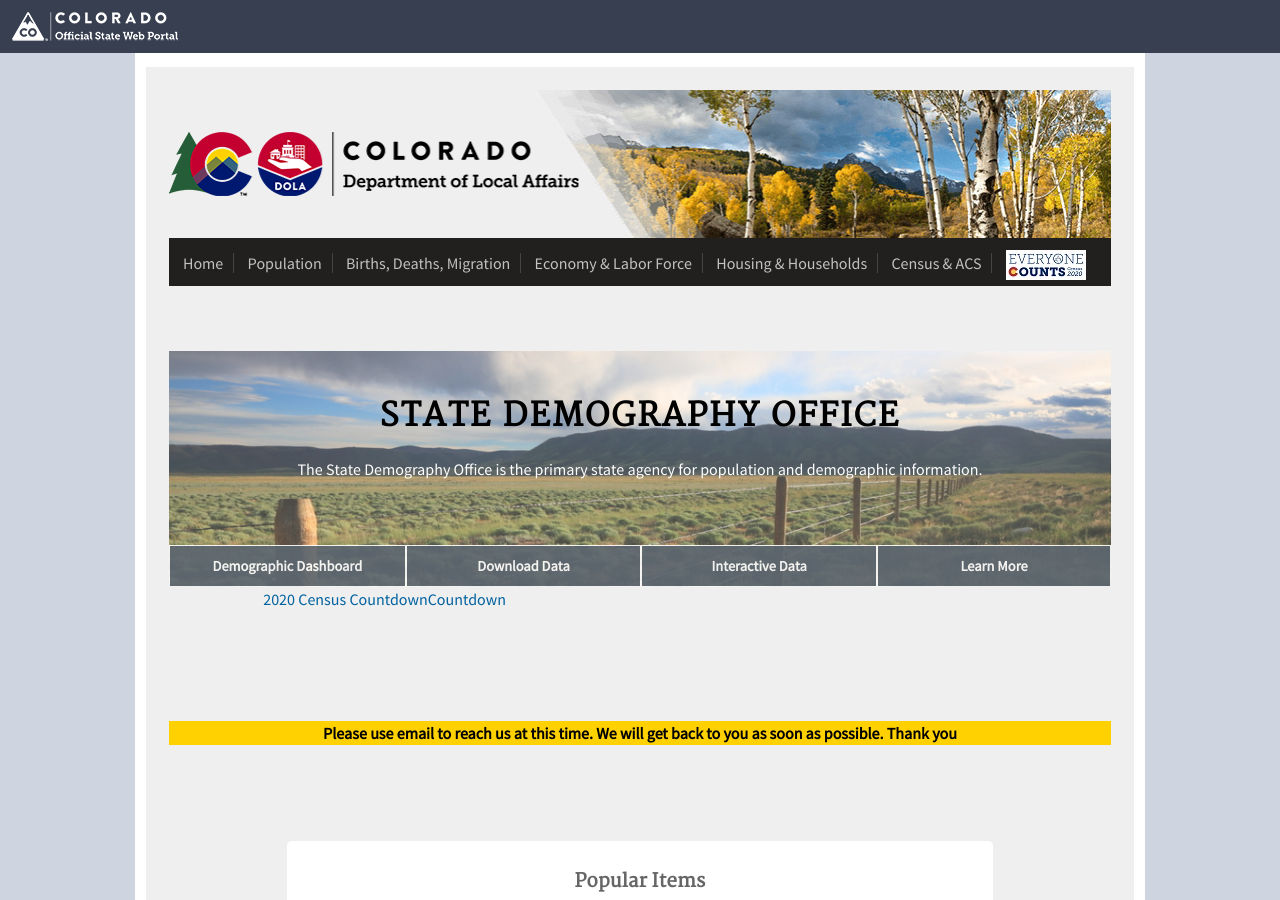
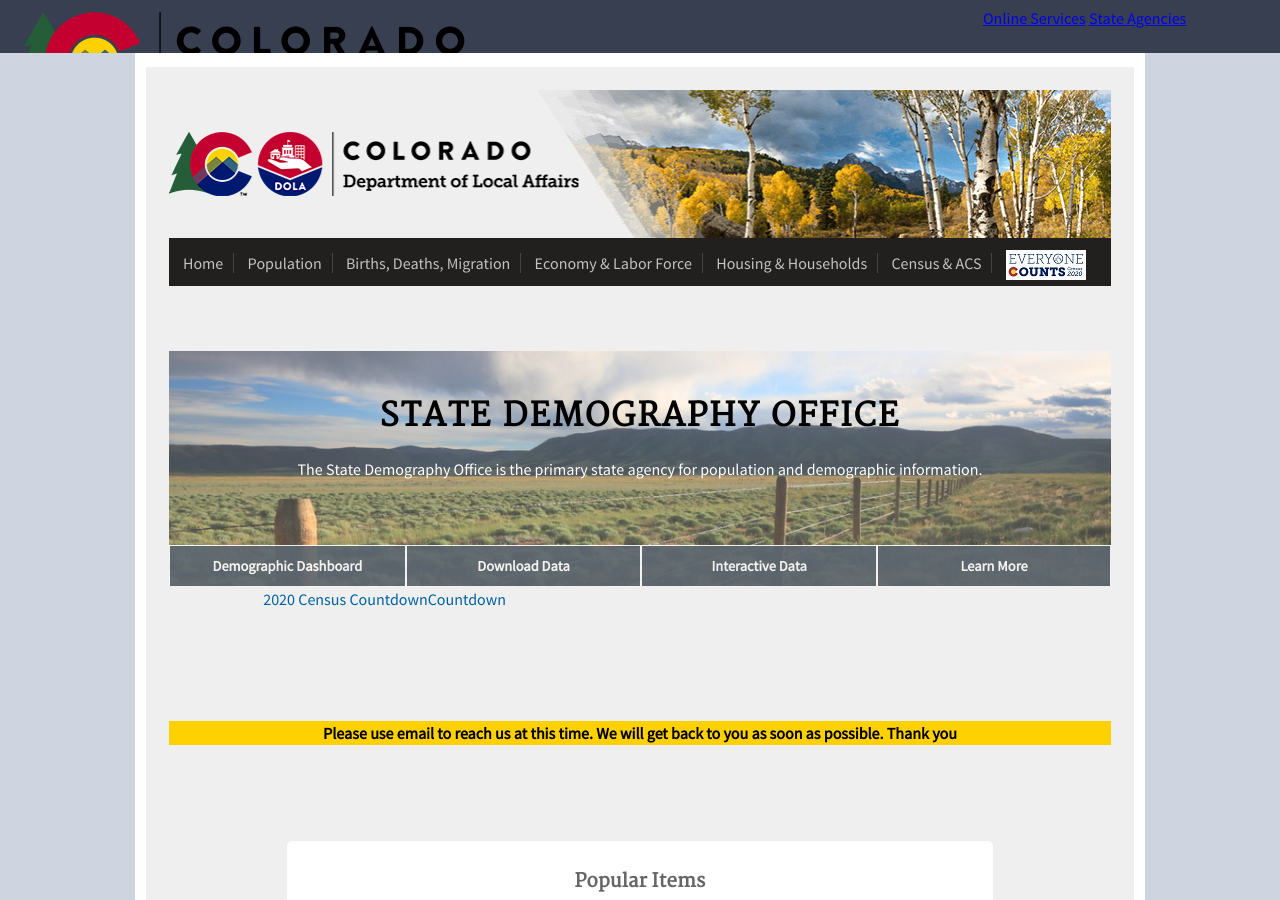
Before and after one commit to TBleess/Website_New, a Jekyll site: the page built from pages/0_Homepage_and_Footer_Links/index.md, in a window 1280 px wide and 900 px high. Built offline with Jekyll 4.4.1, drawn with Linux system fonts in a browser that asks for light colours.

Commit message:
Update _top-bar.html

```diff
--- a/_includes/_top-bar.html
+++ b/_includes/_top-bar.html
@@ -2,13 +2,14 @@
             <div id="top-bar-left">
 
               <a href="https://www.colorado.gov" rel="home" title="Colorado The Official Web Portal">
-                <img id="logo" alt="The Official Colorado Web Portal Logo" src="/assets/img/co_state_web_portal_reverse_white.png" alt="Colorado The Official Web Portal" />
+                <img id="logo" alt="The Official Colorado Web Portal Logo" src="/assets/img/co_state_web_portal.png" alt="Colorado The Official Web Portal" />
               </a>
 
             </div>
 
             <div id="top-bar-right">
-             <!--{% include _gtranslate.html %}-->
+             <a href="https://www.colorado.gov/online-services">Online Services</a>
+             <a href="https://www.colorado.gov/state-agencies">State Agencies</a>
             </div>
 
 
```
